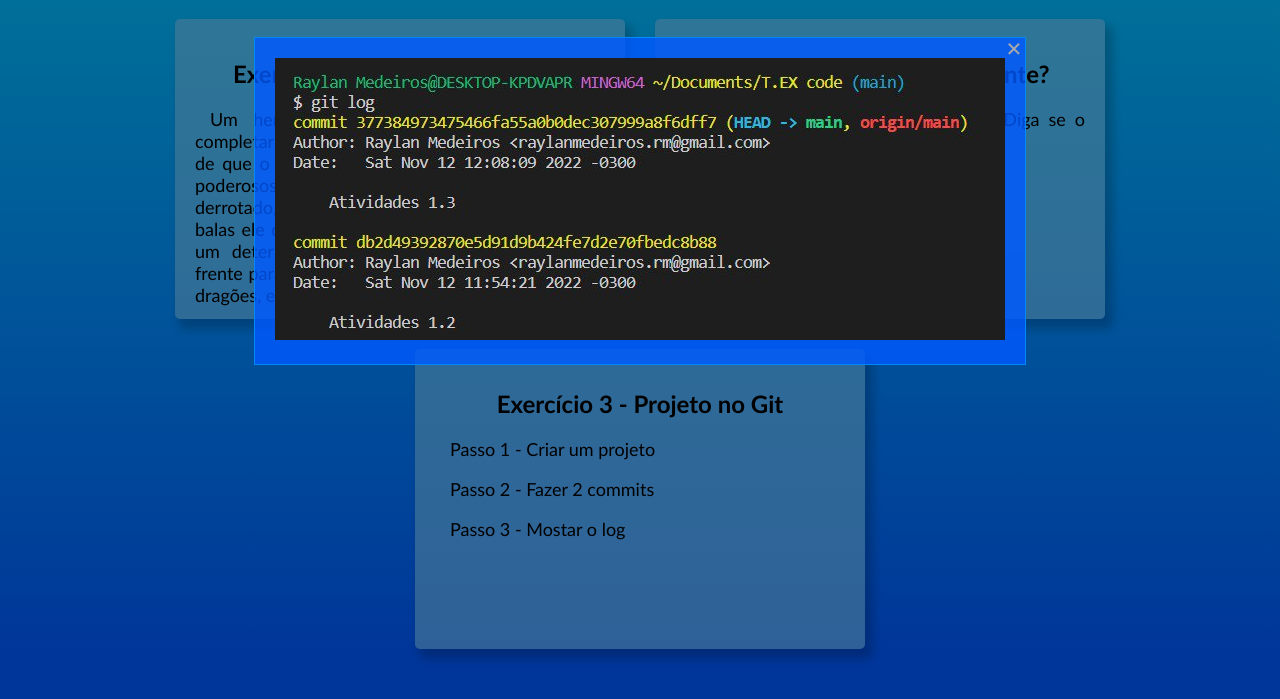
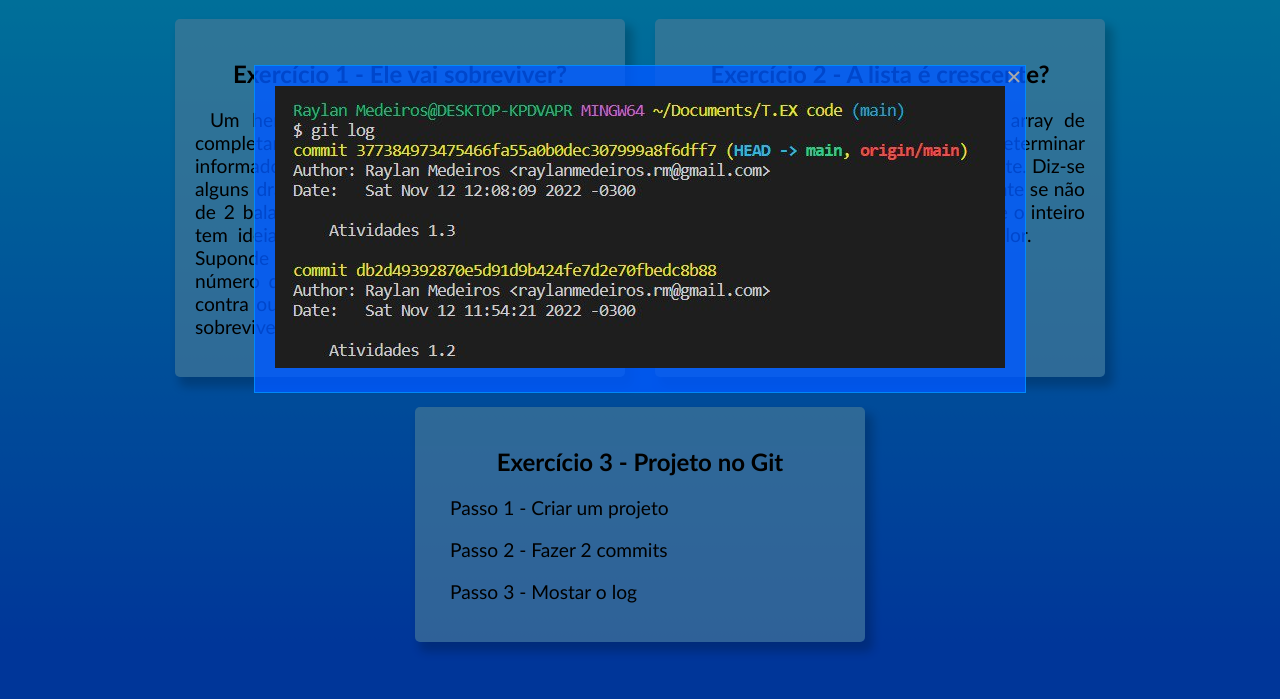
Before and after one commit to Raylanmedeiros/Atividades-TEX, a plain HTML site: page index.html in a window 1280 px wide. Both pictures are taken after a click on the element 640 px from the left and 561 px from the top of the page. Shown: the part 63-762 px from the top of the page. Drawn offline with Linux system fonts and the light colour scheme.

Commit message:
Atividades 2.3.2

```diff
--- a/index.html
+++ b/index.html
@@ -34,10 +34,12 @@
 
         <div class="container product-list_card product-list_card:hover" onclick="leitura()" ;>
             <h2>Exercício 2 - A lista é crescente?</h3>
-                <p>Dada um Array de números inteiros. Diga se o mesmo está em ordem crescente.</p>
+                <p>Dada uma função que recebe um array de inteiros como entrada. Sua tarefa é determinar se os números
+                    estão em ordem crescente. Diz-se que uma matriz está em ordem crescente se não houver dois inteiros
+                    adjacentes em que o inteiro esquerdo exceda o inteiro direito em valor.</p>
         </div>
 
-        <div class="container product-list_card product-list_card:hover" id="myBtn" onclick="showImage()" ;>
+        <div class="container product-list_card product-list_card:hover" id="myBtn">
             <h2>Exercício 3 - Projeto no Git</h3>
                 <p>Passo 1 - Criar um projeto </p>
                 <p>Passo 2 - Fazer 2 commits </p>
@@ -50,7 +52,7 @@
         <!-- Modal content -->
         <div class="modal-content">
             <span class="close">&times;</span>
-            <img src="photo1668265923.jpeg" />
+            <img src="photo1668265923.jpeg" class="img1"/>
         </div>
     </div>
 
--- a/style.css
+++ b/style.css
@@ -7,9 +7,15 @@ h2 {
 p {
     text-align: justify;
     text-indent: 15px;
-    font-size: 18px;
+    font-size: 120%;
     font-family: 'Gill Sans', 'Gill Sans MT', Calibri, 'Trebuchet MS', sans-serif;
 
+}
+
+@media only screen and (max-width: 720px) {
+    img {
+        width: 100%;
+    }
 }
 
 .product-list {
@@ -29,7 +35,7 @@ p {
     padding: 20px;
     border-radius: 5px;
     width: 450px;
-    height: 300px;
+    height: auto;
     background-color: rgba(124, 204, 250, 0.63);
     box-shadow: rgba(0, 0, 0, 0.2) 6px 8px 10px 2px;
 
@@ -67,10 +73,11 @@ p {
     /* Stay in place */
     z-index: 1;
     /* Sit on top */
-    padding-top: 100px;
+    padding-top: 10%;
     /* Location of the box */
     left: 0;
     top: 0;
+
     width: 100%;
     /* Full width */
     height: 100%;
```
